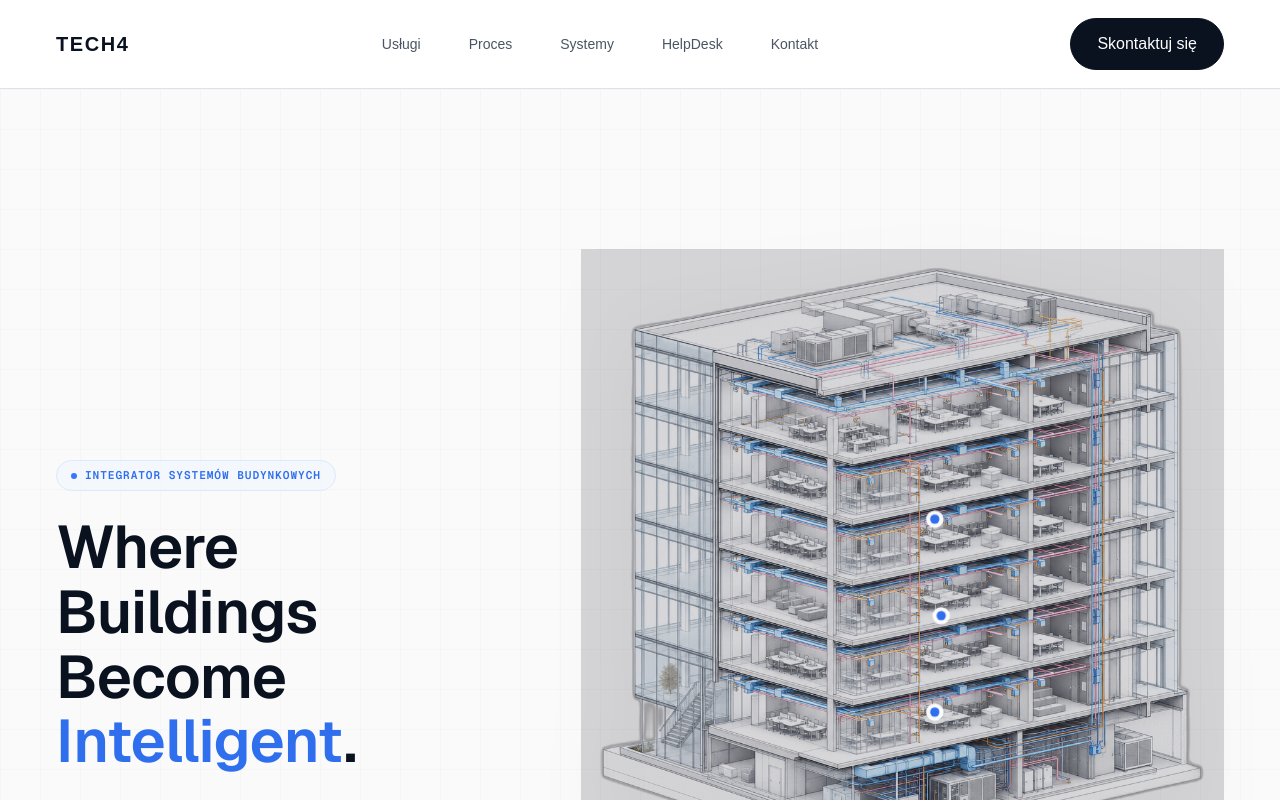
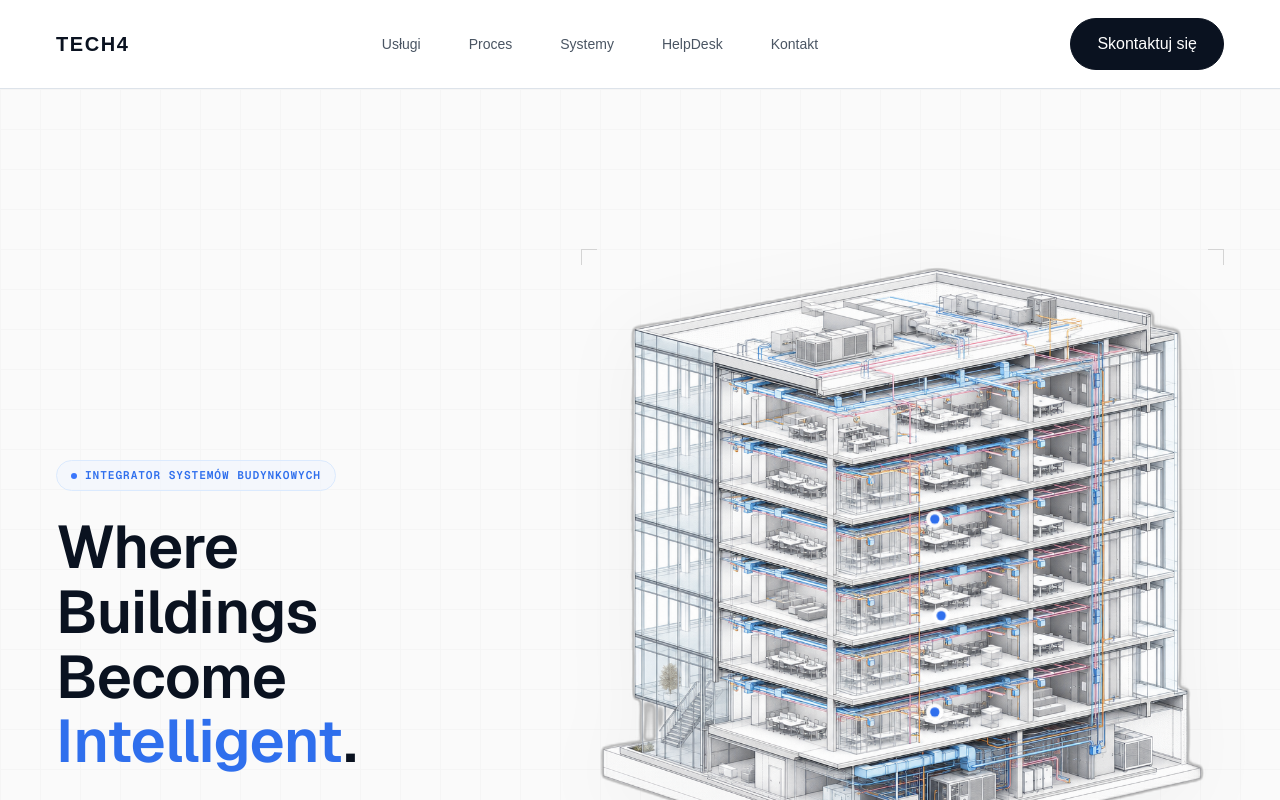
Before and after one commit to dpsavroy/TECH4, a Next.js app: page / in a window 1280 px wide. Shown: the top 800 px of the page. Built offline with nearby package versions, Linux system fonts and the light colour scheme.

Commit message:
fix(hero): remove gray overlay causing background issue in HeroVisual

```diff
--- a/src/components/hero/HeroVisual.tsx
+++ b/src/components/hero/HeroVisual.tsx
@@ -30,12 +30,13 @@ const BuildingCutaway = memo(function BuildingCutaway() {
     <Image
       src="/tech4-building-transparent.png"
       alt="Engineering cutaway of a commercial building with visible technical systems"
-      fill
+      width={1024}
+      height={1024}
       priority
       quality={100}
       unoptimized
       sizes="(max-width: 640px) 100vw, (max-width: 1024px) 70vw, 672px"
-      className="pointer-events-none z-0 object-contain"
+      className="pointer-events-none z-0 h-auto w-full object-contain"
       style={{ transform: "translateZ(0)" }}
     />
   );
@@ -113,12 +114,8 @@ export function HeroVisual() {
 
   return (
     <div className="relative flex flex-col items-center justify-center w-full max-w-2xl mx-auto" onMouseEnter={() => setIsHovered(true)} onMouseLeave={() => setIsHovered(false)}>
-      <div className="w-full relative aspect-square transform-gpu will-change-transform [backface-visibility:hidden] transition-transform duration-500 ease-out hover:scale-[1.01] drop-shadow-[0_12px_36px_rgba(10,18,32,0.04)] dark:drop-shadow-[0_12px_36px_rgba(0,0,0,0.4)]">
+      <div className="w-full relative transform-gpu will-change-transform [backface-visibility:hidden] transition-transform duration-500 ease-out hover:scale-[1.01] drop-shadow-[0_12px_36px_rgba(10,18,32,0.04)] dark:drop-shadow-[0_12px_36px_rgba(0,0,0,0.4)]">
         <BuildingCutaway />
-        <div
-          className={`pointer-events-none absolute inset-0 z-10 bg-slate-950 transition-opacity duration-500 ease-out ${activeSystem ? "opacity-15" : "opacity-0"}`}
-          aria-hidden="true"
-        />
         <div className="pointer-events-none absolute top-0 left-0 z-20 w-4 h-4 border-t border-l border-neutral-300 dark:border-neutral-800" />
         <div className="pointer-events-none absolute top-0 right-0 z-20 w-4 h-4 border-t border-r border-neutral-300 dark:border-neutral-800" />
         <div className="pointer-events-none absolute bottom-0 left-0 z-20 w-4 h-4 border-b border-l border-neutral-300 dark:border-neutral-800" />
```
Also changed, not shown: 1 other file (tests, documents, lock files or other folders).
